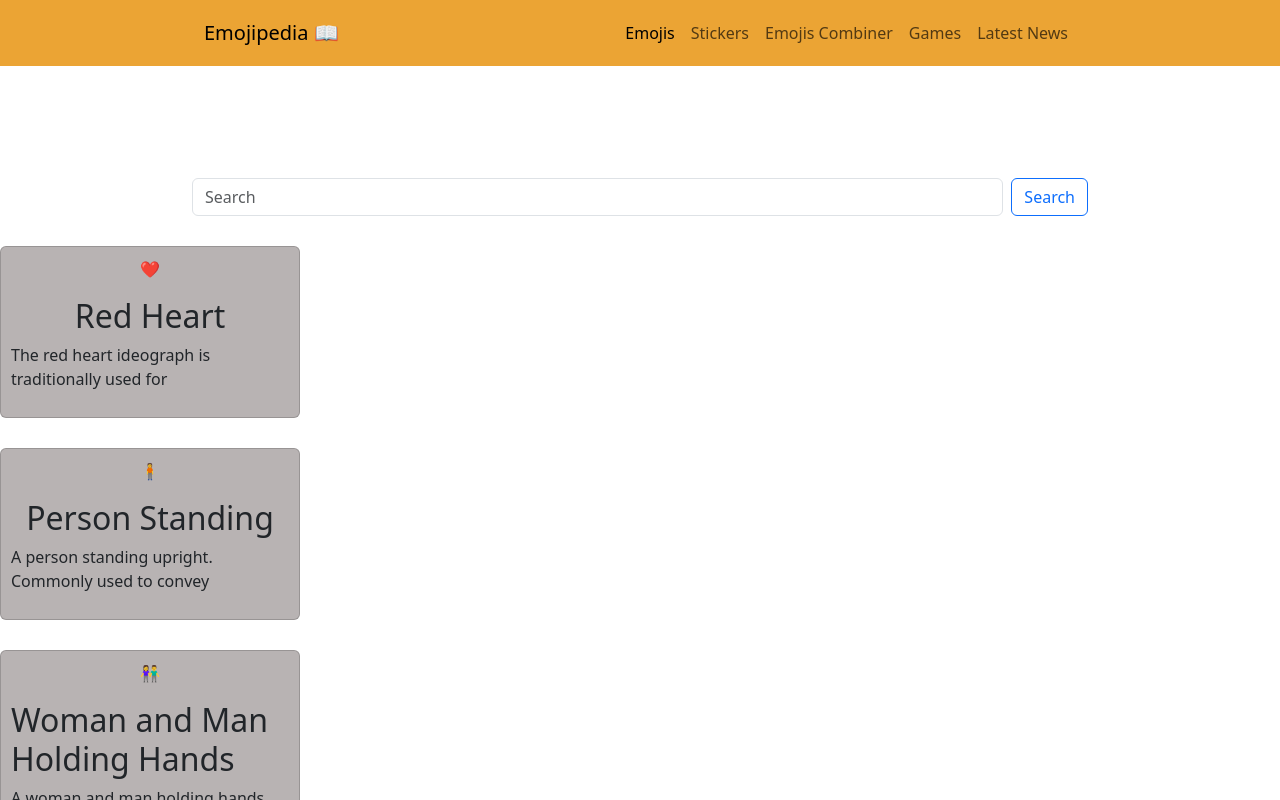
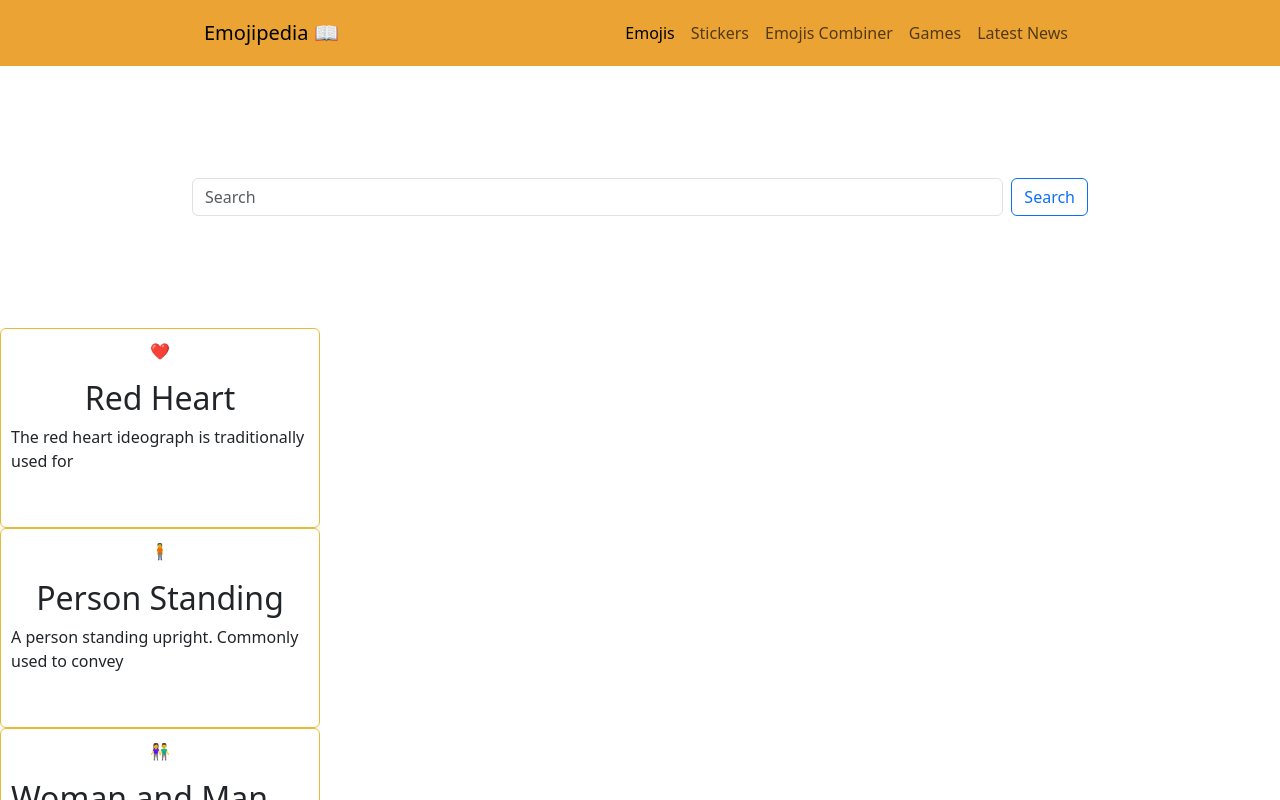
Before and after one commit to HarunaZakaria/emojipedia, a React (Vite) app: page / in a window 1280 px wide. Shown: the top 800 px of the page. Built offline with nearby package versions, Linux system fonts and the light colour scheme.

Commit message:
add create emoji card style

```diff
--- a/src/index.css
+++ b/src/index.css
@@ -2,21 +2,24 @@
 .navbar {
   padding: 1% 15%;
   background-color: #eba434;
-margin-bottom: 7rem;
+  margin-bottom: 7rem;
 }
-.search{
+.search {
   padding: 0 15%;
+  margin-bottom: 7rem;
 }
 /* Card Section */
-.card{
-  background-color: rgb(184, 179, 179);
-  width: 300px;
-  margin-top: 30px;
+
+.card {
+  width: 20rem;
+  height: 200px;
   display: flex;
   flex-direction: column;
   align-items: center;
   padding: 10px;
+  border: 1px solid #ebba34;
+  box-shadow: 0, 2px 5px rgba(0, 0, 0, 0.3);
 }
-.emoji-name{
+.emoji-name {
   font-weight: 400;
 }
```
